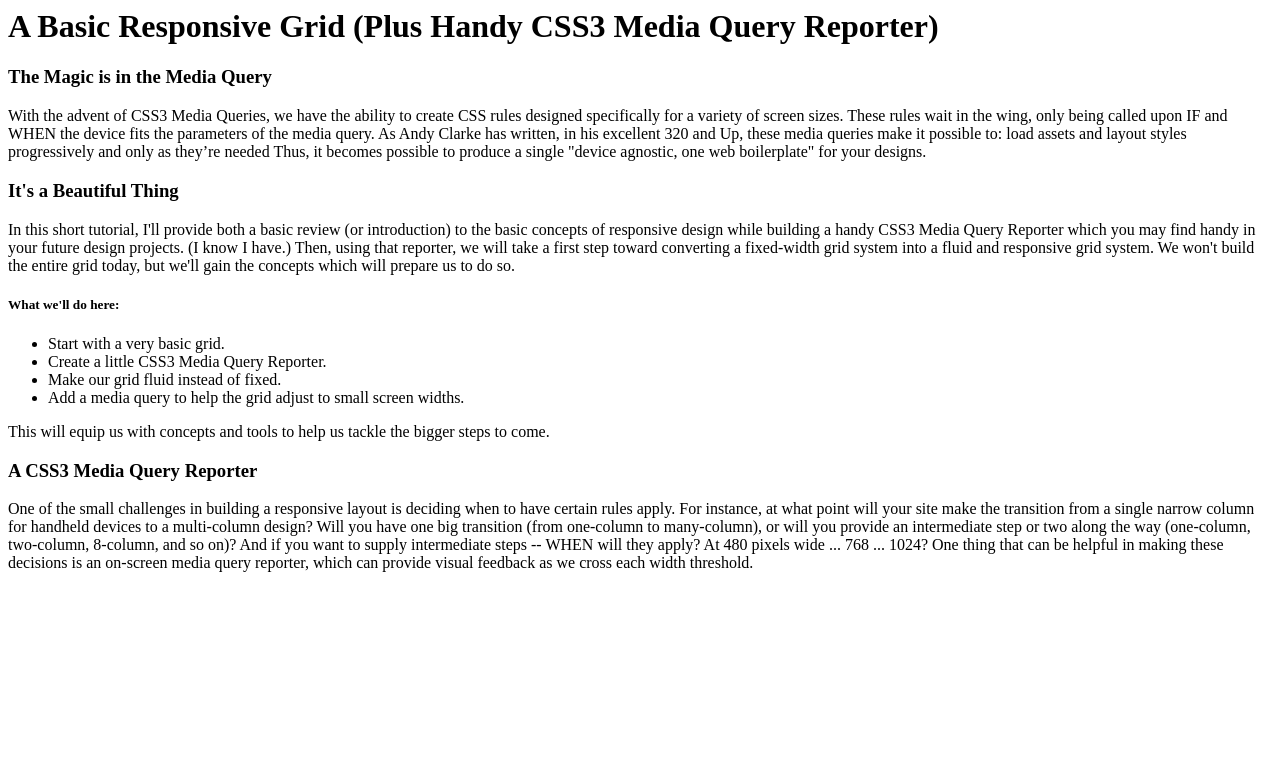
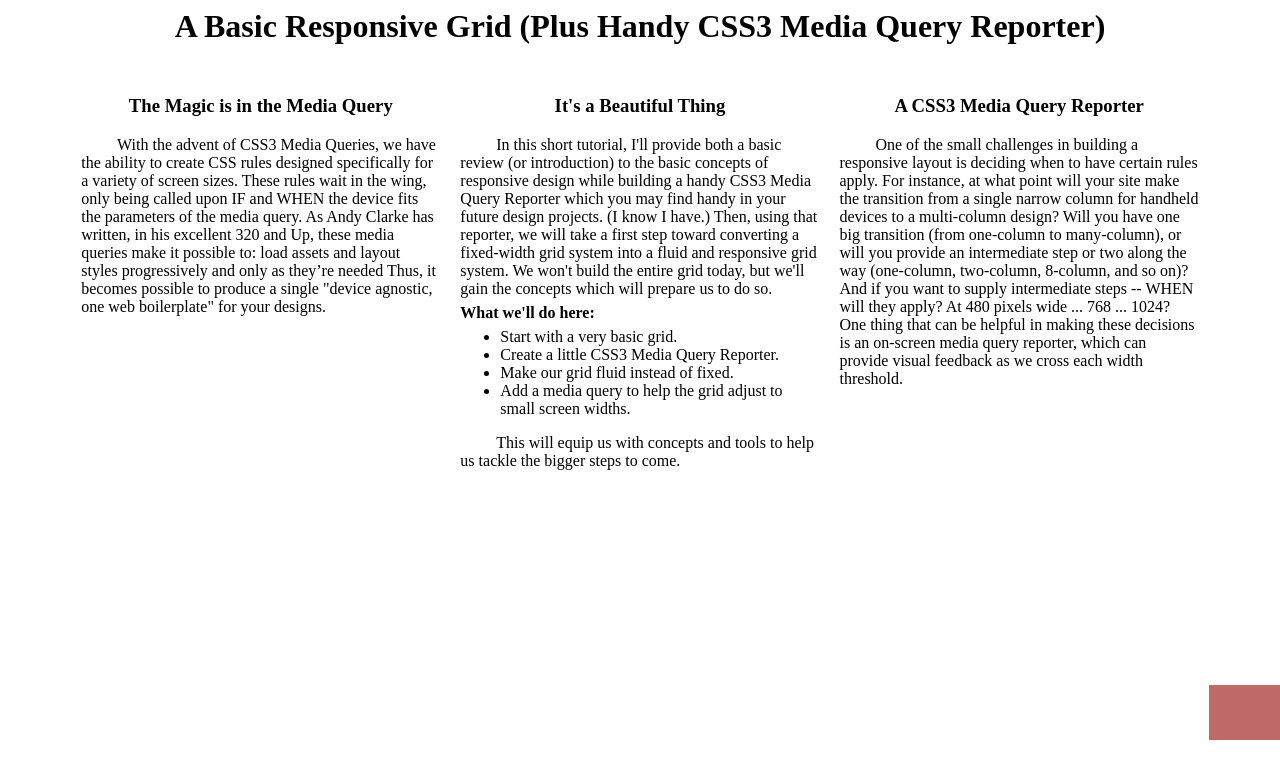
Before and after one commit to urzp/Responsive_Grid-, a plain HTML site: page index.html in a window 1280 px wide. Drawn offline with Linux system fonts and the light colour scheme.

Commit message:
basic css

```diff
--- a/css/style.css
+++ b/css/style.css
@@ -0,0 +1,44 @@
+div{
+  box-sizing: border-box;
+}
+
+p{
+  text-indent: 10%;
+}
+
+h1, h3 {
+  text-align: center;
+}
+
+h4{
+  margin: -10px 0;
+}
+
+.section-1{
+  margin: 0 auto;
+  width: 90%;
+}
+
+.section-1 div{
+  padding:  10px;
+  width: 33.33%;
+  float: left;
+
+}
+
+body:after{
+  font-size: 300%;
+  font-size: bold;
+  position: fixed;
+  bottom: 60px;
+  width: 100%;
+  text-align: center;
+  background-color: hsla(1, 60%, 40%, 0.7);
+  color: #fff;
+}
+
+@media only screen and (min-width: 1024px) {
+  body:after{
+    content: "1024 and up"
+  }
+}
--- a/index.html
+++ b/index.html
@@ -8,6 +8,7 @@
  </head>
  <body>
    <div class="contaner">
+     <div class="section-1">
     <h1>A Basic Responsive Grid  (Plus Handy CSS3 Media Query Reporter)</h1>
     <div>
       <h3>The Magic is in the Media Query</h3>
@@ -30,7 +31,7 @@
           into a fluid and responsive grid system. We won't build the entire
           grid today, but we'll gain the concepts which will prepare us
           to do so.</p>
-      <h5>What we'll do here:</h5>
+      <h4>What we'll do here:</h5>
       <ul>
         <li>Start with a very basic grid.</li>
         <li>Create a little CSS3 Media Query Reporter.</li>
@@ -55,6 +56,7 @@
            reporter, which can provide visual feedback as we cross each width
            threshold.</p>
     </div>
+    </div>
    </div>
- </body>
+  </body>
  </html>
```
